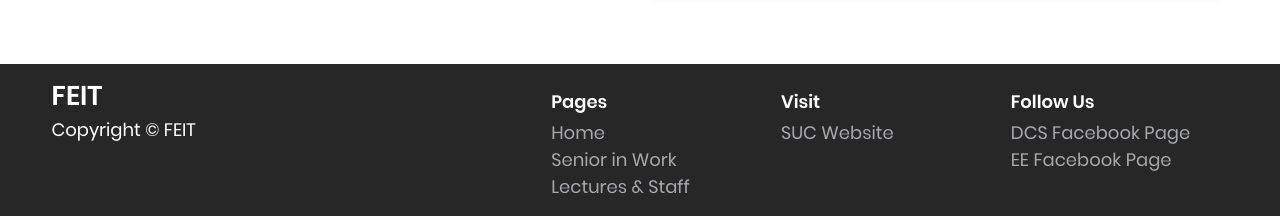
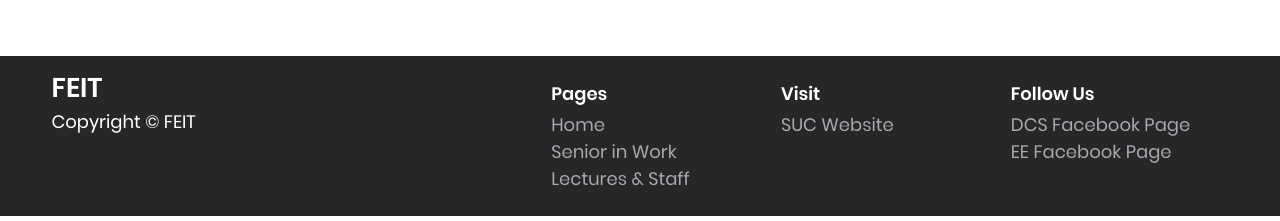
Before and after one commit to SouthernFEIT/Feit, a Vue app in the folder feit/: page / in a window 1280 px wide. Shown: the part 4074-4295 px from the top of the page. Built offline with nearby package versions, Linux system fonts and the light colour scheme.

Commit message:
Remove minheight from footer

```diff
--- a/feit/src/components/footer/Footer.vue
+++ b/feit/src/components/footer/Footer.vue
@@ -1,6 +1,5 @@
 <template>
   <v-footer
-    min-height="50"
     dark
     class="py-0"
   >
```
